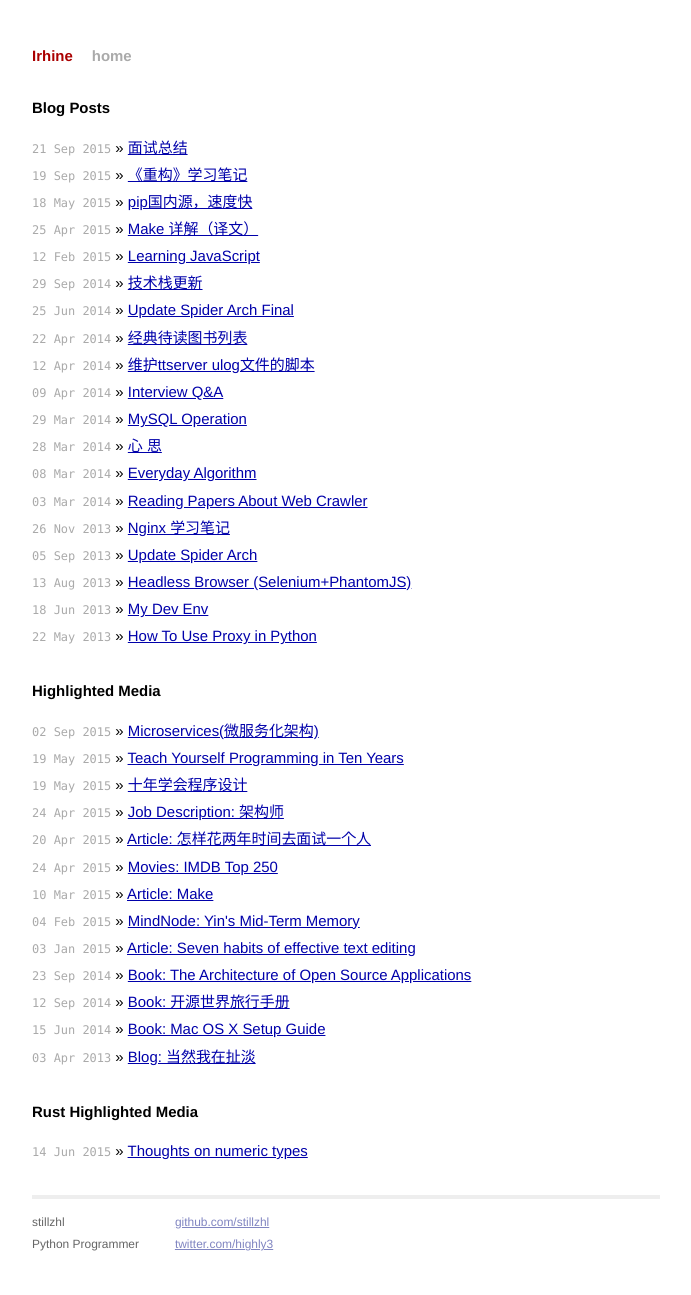
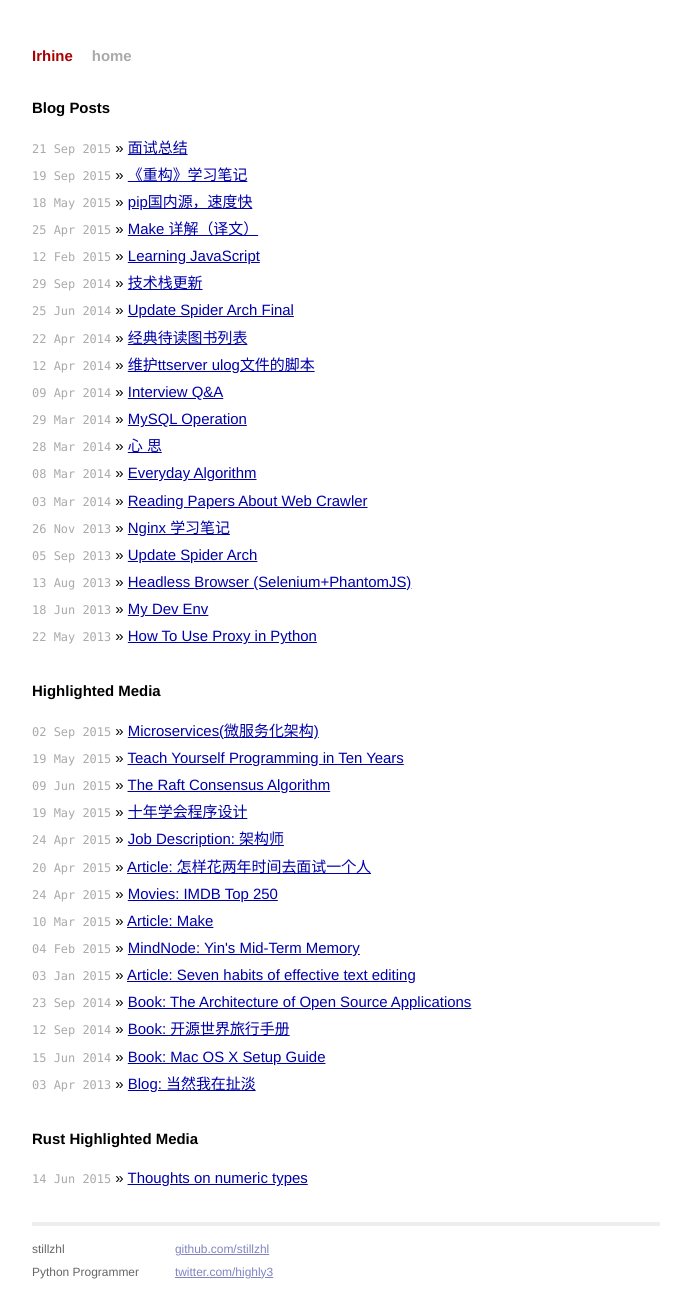
Before and after one commit to stillzhl/stillzhl.github.io, a Jekyll site: the page built from index.html, in a window 1280 px wide. Shown: the whole page, without its empty margins (294-985 px from the left). Built offline with Jekyll 4.4.1, drawn with Linux system fonts in a browser that asks for light colours; Markdown is read by kramdown in place of the engine named in the settings; before the commit the page ends 1268 px from its top, so only the background shows below that.

Commit message:
add a new highlighted media

```diff
--- a/index.html
+++ b/index.html
@@ -15,6 +15,7 @@ title: stillzhl
   <ul class="posts">
     <li><span>02 Sep 2015</span> &raquo; <a href="http://martinfowler.com/articles/microservices.html">Microservices(微服务化架构)</a></li>
     <li><span>19 May 2015</span> &raquo; <a href="http://www.norvig.com/21-days.html">Teach Yourself Programming in Ten Years</a></li>
+    <li><span>09 Jun 2015</span> &raquo; <a href="https://raft.github.io">The Raft Consensus Algorithm</a></li>
     <li><span>19 May 2015</span> &raquo; <a href="http://blog.youxu.info/21-days/">十年学会程序设计</a></li>
     <li><span>24 Apr 2015</span> &raquo; <a href="http://www.lagou.com/jobs/586809.html?source=search">Job Description: 架构师</a></li>
     <li><span>20 Apr 2015</span> &raquo; <a href="http://mindhacks.cn/2011/11/04/how-to-interview-a-person-for-two-years/">Article: 怎样花两年时间去面试一个人</a></li>
```
